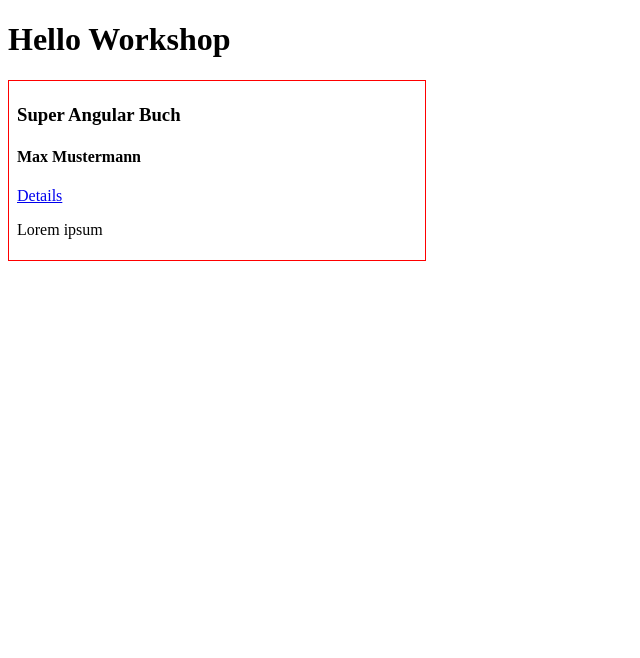
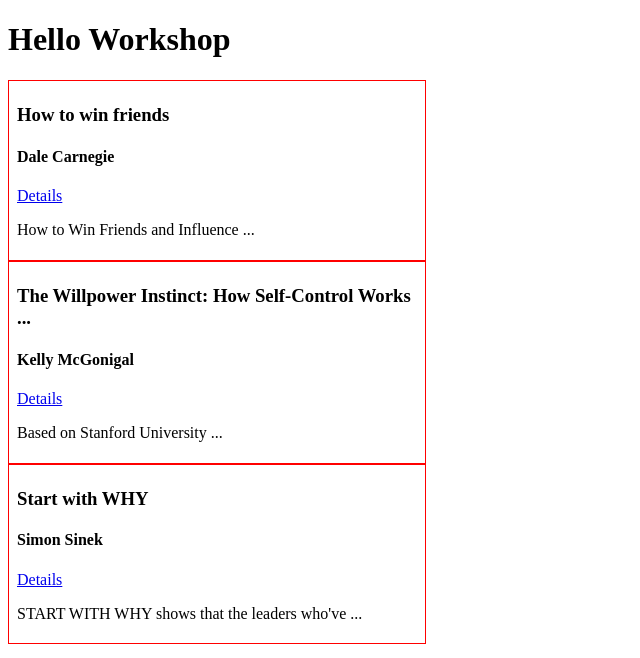
Before and after one commit to pawsaw/angular-workshop-2022-09-28, an Angular app: page / in a window 1280 px wide. Shown: the top 658 px of the page, without its empty margins (0-640 px from the left). Built offline with nearby package versions, Linux system fonts and the light colour scheme.

Commit message:
ngFor structure directive

```diff
--- a/src/app/app.component.html
+++ b/src/app/app.component.html
@@ -2,4 +2,5 @@
 <app-book-card
   [content]="book"
   (detailsClicked)="navigateToDetails($event)"
+  *ngFor="let book of books"
 ></app-book-card>
--- a/src/app/app.component.ts
+++ b/src/app/app.component.ts
@@ -1,4 +1,5 @@
 import { Component } from '@angular/core';
+import { books } from '../data/books';
 import { Book } from './book';
 
 @Component({
@@ -7,11 +8,7 @@
   styleUrls: ['./app.component.scss'],
 })
 export class AppComponent {
-  book: Book = {
-    title: 'Super Angular Buch',
-    author: 'Max Mustermann',
-    abstract: 'Lorem ipsum',
-  };
+  books = books;
 
   navigateToDetails(book: Book): void {
     console.table(book);
--- a/src/app/book-card/book-card.component.html
+++ b/src/app/book-card/book-card.component.html
@@ -1,4 +1,4 @@
-<div *ngIf="content">
+<div *ngIf="content; else loadingSpinner">
   <h3>{{ content.title }}</h3>
   <h4>{{ content.author }}</h4>
   <a href="#" (click)="handleClick($event)">Details</a>
@@ -6,3 +6,7 @@
     {{ content.abstract }}
   </p>
 </div>
+
+<ng-template #loadingSpinner>
+  <span>Loading...</span>
+</ng-template>
--- /dev/null
+++ b/src/data/books.ts
@@ -0,0 +1,19 @@
+import { Book } from '../app/book';
+
+export const books: Book[] = [
+  {
+    title: 'How to win friends',
+    author: 'Dale Carnegie',
+    abstract: 'How to Win Friends and Influence ...',
+  },
+  {
+    title: 'The Willpower Instinct: How Self-Control Works ...',
+    author: 'Kelly McGonigal',
+    abstract: 'Based on Stanford University ...',
+  },
+  {
+    author: 'Simon Sinek',
+    title: 'Start with WHY',
+    abstract: "START WITH WHY shows that the leaders who've ...",
+  },
+];
```
